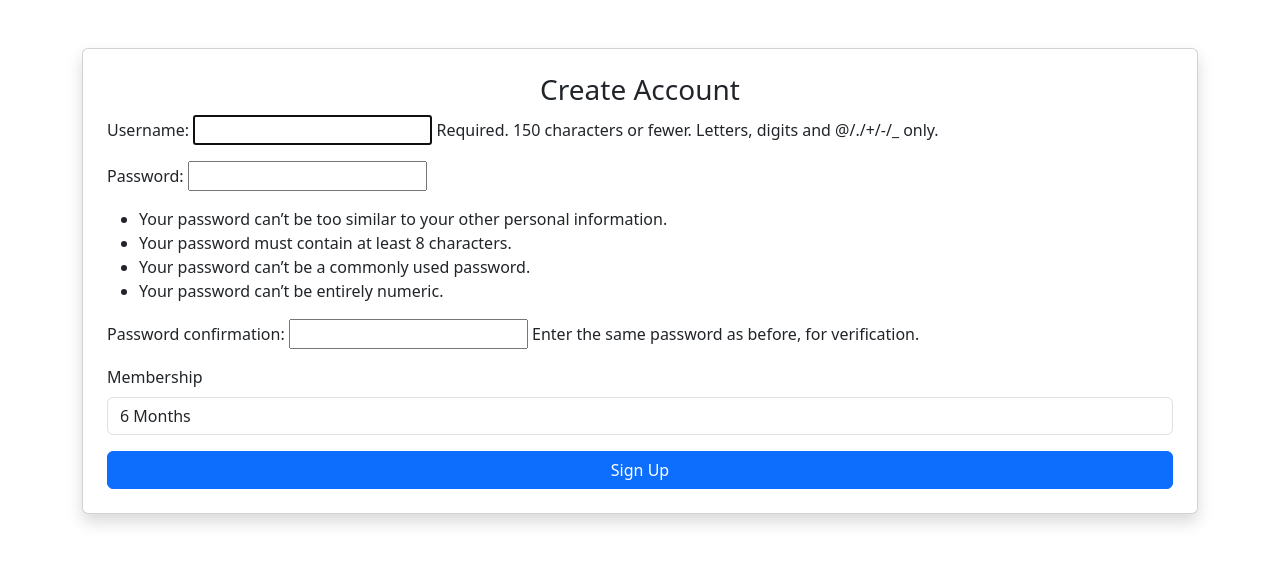
After one commit to RituChaudhary005/library_management_system, a Django app: page /signup/ in a window 1280 px wide. The commit adds this page. Shown: the top 564 px of the page. Run offline with Django 5.2, Linux system fonts and the light colour scheme.

Commit message:
Added some more features

```diff
--- a/library_app/admin.py
+++ b/library_app/admin.py
@@ -1,6 +1,8 @@
 from django.contrib import admin
 from .models import Book, Transaction
+from .models import Membership
 
+admin.site.register(Membership)
 admin.site.register(Book)
 admin.site.register(Transaction)
 admin.site.site_header = "Library Management Admin"
--- a/library_app/templates/registration/login.html
+++ b/library_app/templates/registration/login.html
@@ -20,6 +20,10 @@
 
             <button type="submit" class="btn btn-primary w-100">Login</button>
         </form>
+        <p class="mt-3">
+    New User?
+    <a href="{% url 'signup' %}" class="btn btn-sm btn-success">Sign Up</a>
+</p>
 
         {% if form.errors %}
         <div class="alert alert-danger mt-3">
@@ -28,4 +32,5 @@
         {% endif %}
     </div>
 </div>
+
 {% endblock %}
--- /dev/null
+++ b/library_app/templates/signup.html
@@ -0,0 +1,31 @@
+<!DOCTYPE html>
+<html>
+<head>
+    <title>Sign Up</title>
+    <link href="https://cdn.jsdelivr.net/npm/bootstrap@5.3.0/dist/css/bootstrap.min.css" rel="stylesheet">
+</head>
+<body>
+<div class="container mt-5">
+    <div class="card shadow p-4">
+        <h3 class="text-center">Create Account</h3>
+
+        <form method="POST">
+            {% csrf_token %}
+
+            {{ form.as_p }}
+
+            <label class="form-label">Membership</label>
+            <select name="membership_type" class="form-control">
+                <option value="6M" selected>6 Months</option>
+                <option value="1Y">1 Year</option>
+                <option value="2Y">2 Years</option>
+            </select>
+
+            <button type="submit" class="btn btn-primary mt-3 w-100">
+                Sign Up
+            </button>
+        </form>
+    </div>
+</div>
+</body>
+</html>
--- a/library_app/urls.py
+++ b/library_app/urls.py
@@ -15,12 +15,13 @@ def root_redirect(request):
 
 urlpatterns = [
     path('', root_redirect),
-    path('admin/', admin.site.urls),
     path('accounts/', include('django.contrib.auth.urls')),  # 👈 VERY IMPORTANT
     path('home/', views.home, name='home'),
      path('books/', views.book_list, name='book_list'),
     path('transactions/', views.transactions, name='transactions'),
     path('issue/<int:id>/', views.issue_book, name='issue_book'),
     path('return/<int:id>/', views.return_book, name='return_book'),
+    path('signup/', views.signup, name='signup'),
+
 
 ]
--- a/library_app/views.py
+++ b/library_app/views.py
@@ -2,8 +2,31 @@ from django.shortcuts import render, redirect, get_object_or_404
 from django.contrib.auth.decorators import login_required, user_passes_test
 from django.core.paginator import Paginator
 from .models import Book, Transaction
+from django.contrib.auth.forms import UserCreationForm
+from django.contrib.auth import login
+from .models import Membership
 
 
+def signup(request):
+    if request.method == "POST":
+        form = UserCreationForm(request.POST)
+        membership_type = request.POST.get("membership_type", "6M")
+
+        if form.is_valid():
+            user = form.save()
+
+            Membership.objects.create(
+                user=user,
+                membership_type=membership_type
+            )
+
+            login(request, user)
+            return redirect('home')
+
+    else:
+        form = UserCreationForm()
+
+    return render(request, "signup.html", {"form": form})
 # Check Admin
 def is_admin(user):
     return user.is_superuser
--- a/library_project/urls.py
+++ b/library_project/urls.py
@@ -1,20 +1,7 @@
 from django.contrib import admin
 from django.urls import path, include
-from django.shortcuts import redirect
-from library_app import views
-
-def root_redirect(request):
-    if request.user.is_authenticated:
-        if request.user.is_superuser:
-            return redirect('/admin/')
-        else:
-            return redirect('/home/')
-    return redirect('/accounts/login/')
 
 urlpatterns = [
-    path('', root_redirect),
     path('admin/', admin.site.urls),
-    path('accounts/', include('django.contrib.auth.urls')),
-    path('', include('library_app.urls')),  # 👈 IMPORTANT
-    path('home/', views.home, name='home'),
+    path('', include('library_app.urls')),
 ]
```
Also changed, not shown: library_app/models.py (+32 -0 lines), db.sqlite3, library_app/migrations/0005_membership.py (added).
